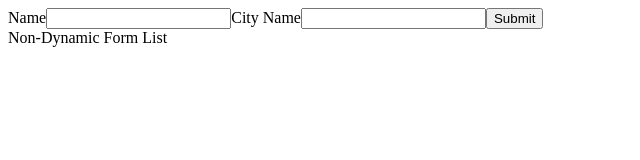
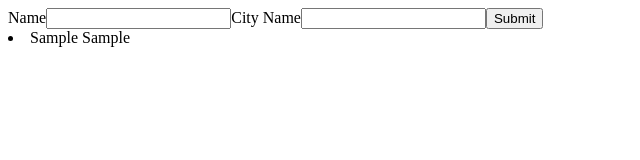
Before and after one commit to elvisonob/Practice-App, a React (Create React App) app: page / in a window 1280 px wide. Both pictures are taken after typing "Sample", "Sample" into the empty fields and a click on the button "Submit". Shown: the top 160 px of the page, without its empty margins (0-640 px from the left). Built offline with nearby package versions, Linux system fonts and the light colour scheme.

Commit message:
Props additition

```diff
--- a/src/components/App.js
+++ b/src/components/App.js
@@ -1,11 +1,19 @@
+import React, { useState } from 'react';
 import Form from './Form.js';
 import FormList from './FormList.js';
 
 const App = () => {
+  const [informationList, setInformationList] = useState([]);
+
+  const onAdd = (name, cityName) => {
+    setInformationList((prevList) => {
+      return [...prevList, { name, cityName }];
+    });
+  };
   return (
     <div>
-      <Form />
-      <FormList />
+      <Form onAdd={onAdd} />
+      <FormList informationList={informationList} />
     </div>
   );
 };
--- a/src/components/Form.js
+++ b/src/components/Form.js
@@ -1,7 +1,7 @@
 import React, { useReducer } from 'react';
 
 const reducerFn = (nameState, action) => {
-  if ({ type: 'onNameChange' }) {
+  if (action.type === 'onNameChange') {
     return { name: action.payload };
   }
 
@@ -9,14 +9,14 @@ const reducerFn = (nameState, action) => {
 };
 
 const reducerFn2 = (cityNameState, action) => {
-  if ({ type: 'onCityNameChange' }) {
+  if (action.type === 'onCityNameChange') {
     return { cityName: action.payload };
   }
 
   return cityNameState;
 };
 
-const Form = () => {
+const Form = (props) => {
   const [nameState, dispatchFn] = useReducer(reducerFn, { name: '' });
   const [cityNameState, dispatchFn2] = useReducer(reducerFn2, { cityName: '' });
 
@@ -30,9 +30,9 @@ const Form = () => {
 
   const onSubmit = (e) => {
     e.preventDefault();
-    console.log(nameState.name, cityNameState.cityName);
-    dispatchFn({ payload: '' });
-    dispatchFn2({ payload: '' });
+    props.onAdd(nameState.name, cityNameState.cityName);
+    dispatchFn({ type: 'onNameChange', payload: '' });
+    dispatchFn2({ type: 'onCityNameChange', payload: '' });
   };
 
   return (
--- a/src/components/FormList.js
+++ b/src/components/FormList.js
@@ -1,7 +1,19 @@
 import React, { useState } from 'react';
 
-const FormList = () => {
-  return <div>Non-Dynamic Form List</div>;
+const FormList = (props) => {
+  const { informationList } = props;
+
+  return (
+    <div>
+      {informationList.map((info) => (
+        <div key={info.name}>
+          <li>
+            {info.name} {info.cityName}
+          </li>
+        </div>
+      ))}
+    </div>
+  );
 };
 
 export default FormList;
```
